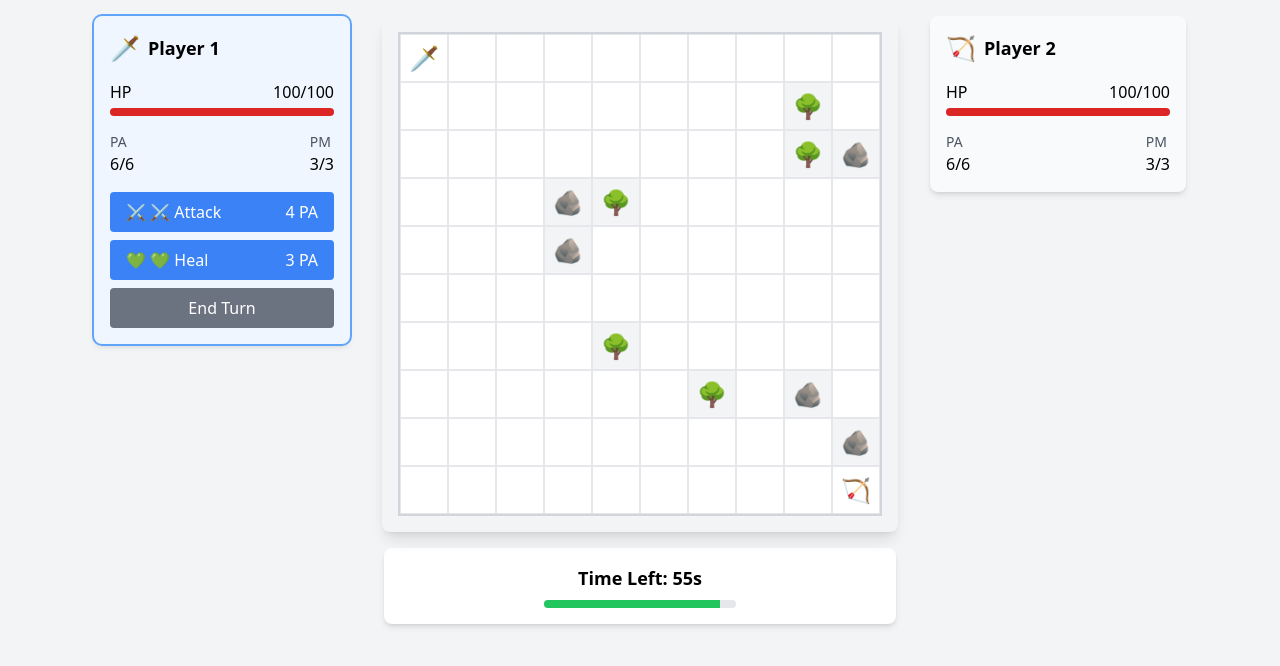
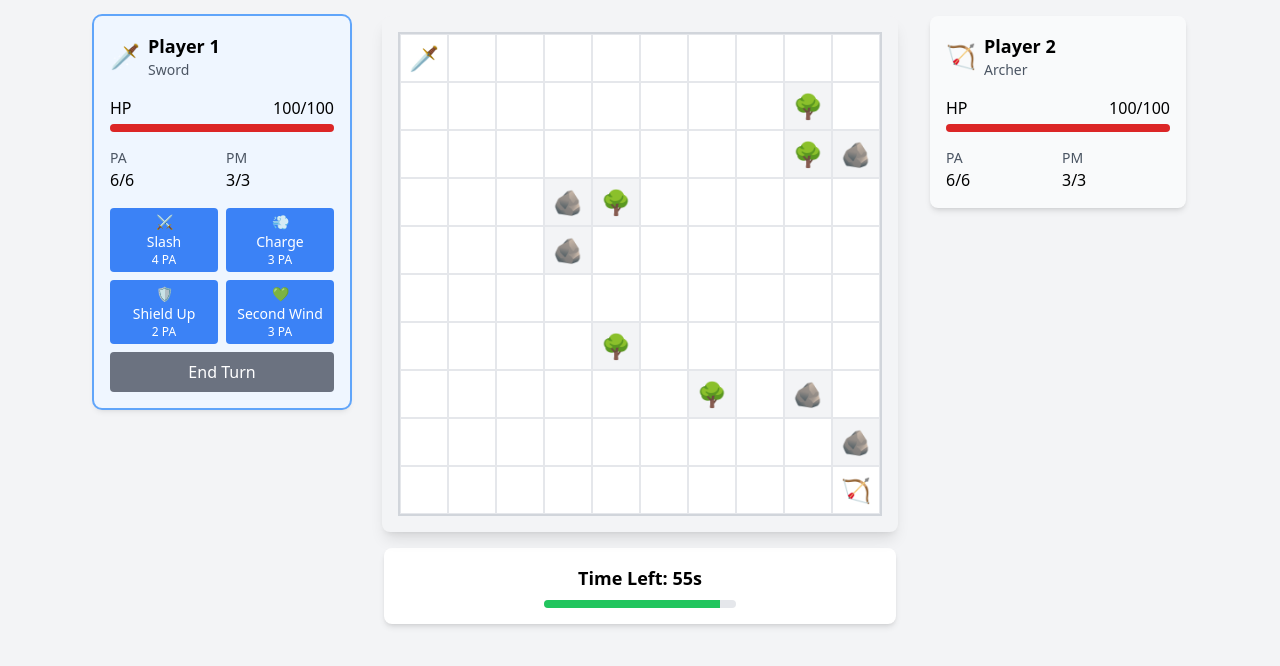
Before and after one commit to vincent38wargnier/dofus-lite, a React (Create React App) app: page / in a window 1280 px wide. Shown: the top 666 px of the page. Built offline with nearby package versions, Linux system fonts and the light colour scheme.

Commit message:
ajout de sorts specifiques par calsses

```diff
--- a/src/components/ui/PlayerInfo.jsx
+++ b/src/components/ui/PlayerInfo.jsx
@@ -1,16 +1,23 @@
 import React from 'react';
-import SpellBook from './SpellBook';
+import { CLASSES } from '../../utils/classes';
 
 const PlayerInfo = ({ player, isActive, onSpellSelect, onEndTurn }) => {
+  const playerClass = CLASSES[player.class];
+
   return (
     <div className={`p-4 rounded-lg shadow-md w-64 ${isActive ? 'bg-blue-50 ring-2 ring-blue-400' : 'bg-gray-50'}`}>
       <div className="flex items-center gap-2 mb-4">
         <span className="text-2xl">
-          {player.id === 0 ? '🗡️' : '🏹'}
+          {playerClass.icon}
         </span>
-        <h2 className="text-lg font-bold">
-          Player {player.id + 1}
-        </h2>
+        <div>
+          <h2 className="text-lg font-bold">
+            Player {player.id + 1}
+          </h2>
+          <div className="text-sm text-gray-600">
+            {playerClass.name}
+          </div>
+        </div>
       </div>
 
       <div className="space-y-4">
@@ -27,7 +34,7 @@ const PlayerInfo = ({ player, isActive, onSpellSelect, onEndTurn }) => {
           </div>
         </div>
 
-        <div className="flex justify-between">
+        <div className="grid grid-cols-2 gap-2">
           <div>
             <div className="text-sm text-gray-600">PA</div>
             <div className="font-medium">{player.pa}/6</div>
@@ -36,14 +43,39 @@ const PlayerInfo = ({ player, isActive, onSpellSelect, onEndTurn }) => {
             <div className="text-sm text-gray-600">PM</div>
             <div className="font-medium">{player.pm}/3</div>
           </div>
+          {player.armor > 0 && (
+            <div>
+              <div className="text-sm text-gray-600">Armor</div>
+              <div className="font-medium">{player.armor}</div>
+            </div>
+          )}
         </div>
 
         {isActive && (
           <div className="space-y-2">
-            <SpellBook
-              pa={player.pa}
-              onSpellSelect={onSpellSelect}
-            />
+            <div className="grid grid-cols-2 gap-2">
+              {player.spells.map((spell) => (
+                <button
+                  key={spell.id}
+                  onClick={() => onSpellSelect(spell)}
+                  disabled={player.pa < spell.pa}
+                  className={`
+                    px-2 py-1 rounded text-sm
+                    ${player.pa < spell.pa
+                      ? 'bg-gray-200 text-gray-400 cursor-not-allowed'
+                      : 'bg-blue-500 text-white hover:bg-blue-600'}
+                  `}
+                  title={spell.description}
+                >
+                  <div className="flex flex-col items-center">
+                    <span>{spell.emoji}</span>
+                    <span>{spell.name}</span>
+                    <span className="text-xs">{spell.pa} PA</span>
+                  </div>
+                </button>
+              ))}
+            </div>
+
             <button
               onClick={onEndTurn}
               className="w-full px-4 py-2 bg-gray-500 text-white rounded hover:bg-gray-600 transition-colors"
--- a/src/hooks/useGameState.js
+++ b/src/hooks/useGameState.js
@@ -1,5 +1,6 @@
 import { useReducer, useEffect } from 'react';
 import { BOARD_SIZE, INITIAL_STATS, OBSTACLE_CHANCE, CELL_TYPES } from '../utils/constants';
+import { CLASSES } from '../utils/classes';
 
 // Initial game state
 const createInitialState = () => ({
@@ -13,17 +14,23 @@ const createInitialState = () => ({
   players: [
     {
       id: 0,
+      class: 'SWORD',
       position: { x: 0, y: 0 },
       hp: INITIAL_STATS.hp,
       pa: INITIAL_STATS.pa,
-      pm: INITIAL_STATS.pm
+      pm: INITIAL_STATS.pm,
+      armor: 0,
+      spells: CLASSES.SWORD.spells
     },
     {
       id: 1,
+      class: 'ARCHER',
       position: { x: 9, y: 9 },
       hp: INITIAL_STATS.hp,
       pa: INITIAL_STATS.pa,
-      pm: INITIAL_STATS.pm
+      pm: INITIAL_STATS.pm,
+      armor: 0,
+      spells: CLASSES.ARCHER.spells
     }
   ],
   currentPlayer: 0,
@@ -86,7 +93,21 @@ const findPath = (start, end, board, maxDistance) => {
   return null;
 };
 
-const reducer = (state, action) => {
+const calculateDamage = (spell, attacker, defender) => {
+  let finalDamage = spell.damage;
+
+  // Apply armor reduction if defender has armor
+  if (defender.armor > 0) {
+    finalDamage = Math.max(0, finalDamage - defender.armor);
+  }
+
+  // Add some randomness (-2 to +2)
+  finalDamage += Math.floor(Math.random() * 5) - 2;
+
+  return Math.max(0, finalDamage);
+};
+
+const gameReducer = (state, action) => {
   switch (action.type) {
     case 'SET_HOVERED_CELL': {
       if (state.moving || state.selectedSpell) return state;
@@ -186,32 +207,31 @@ const reducer = (state, action) => {
       let updatedPlayers = [...state.players];
       let damageAnimation = null;
 
-      if (state.selectedSpell.id === 'attack' && targetPlayer && targetPlayer.id !== currentPlayer.id) {
-        const damage = state.selectedSpell.damage;
+      if (state.selectedSpell.damage && targetPlayer && targetPlayer.id !== currentPlayer.id) {
+        const finalDamage = calculateDamage(state.selectedSpell, currentPlayer, targetPlayer);
         damageAnimation = {
           playerId: targetPlayer.id,
           position: targetPlayer.position,
-          value: damage,
+          value: finalDamage,
           type: 'damage'
         };
 
         updatedPlayers = state.players.map(player =>
           player.id === targetPlayer.id
-            ? { ...player, hp: Math.max(0, player.hp - damage) }
+            ? { ...player, hp: Math.max(0, player.hp - finalDamage) }
             : player
         );
-      } else if (state.selectedSpell.id === 'heal' && targetPlayer && targetPlayer.id === currentPlayer.id) {
-        const healing = state.selectedSpell.healing;
+      } else if (state.selectedSpell.healing && targetPlayer && targetPlayer.id === currentPlayer.id) {
         damageAnimation = {
           playerId: currentPlayer.id,
           position: currentPlayer.position,
-          value: healing,
+          value: state.selectedSpell.healing,
           type: 'heal'
         };
 
         updatedPlayers = state.players.map(player =>
           player.id === currentPlayer.id
-            ? { ...player, hp: Math.min(100, player.hp + healing) }
+            ? { ...player, hp: Math.min(100, player.hp + state.selectedSpell.healing) }
             : player
         );
       }
@@ -255,7 +275,7 @@ const reducer = (state, action) => {
 
     case 'TICK_TIMER': {
       if (state.timeLeft <= 0) {
-        return reducer(state, { type: 'END_TURN' });
+        return gameReducer(state, { type: 'END_TURN' });
       }
       return {
         ...state,
@@ -268,8 +288,8 @@ const reducer = (state, action) => {
   }
 };
 
-export default function useGameState() {
-  const [state, dispatch] = useReducer(reducer, initialState);
+const useGameState = () => {
+  const [state, dispatch] = useReducer(gameReducer, initialState);
 
   useEffect(() => {
     const timer = setInterval(() => {
@@ -315,4 +335,6 @@ export default function useGameState() {
     selectSpell: (spell) => dispatch({ type: 'SELECT_SPELL', payload: spell }),
     endTurn: () => dispatch({ type: 'END_TURN' })
   };
-}
+};
+
+export default useGameState;
--- /dev/null
+++ b/src/utils/classes.js
@@ -0,0 +1,90 @@
+// Class-specific spells and characteristics
+export const CLASSES = {
+  SWORD: {
+    name: 'Sword',
+    icon: '🗡️',
+    description: 'Close-range warrior with powerful melee attacks',
+    spells: [
+      {
+        id: 'sword_slash',
+        name: 'Slash',
+        damage: 30,
+        range: 1,
+        pa: 4,
+        description: 'A powerful melee attack',
+        emoji: '⚔️'
+      },
+      {
+        id: 'charge',
+        name: 'Charge',
+        damage: 20,
+        range: 2,
+        pa: 3,
+        description: 'Rush towards enemy and attack',
+        emoji: '💨'
+      },
+      {
+        id: 'armor_up',
+        name: 'Shield Up',
+        boost: { armor: 15 },
+        range: 0,
+        pa: 2,
+        description: 'Increase defense temporarily',
+        emoji: '🛡️'
+      },
+      {
+        id: 'battle_heal',
+        name: 'Second Wind',
+        healing: 15,
+        range: 0,
+        pa: 3,
+        description: 'Regain some health',
+        emoji: '💚'
+      }
+    ]
+  },
+  ARCHER: {
+    name: 'Archer',
+    icon: '🏹',
+    description: 'Long-range fighter specializing in distance attacks',
+    spells: [
+      {
+        id: 'precise_shot',
+        name: 'Precise Shot',
+        damage: 20,
+        range: 5,
+        pa: 3,
+        description: 'Long-range accurate arrow shot',
+        emoji: '🎯'
+      },
+      {
+        id: 'rain_of_arrows',
+        name: 'Arrow Rain',
+        damage: 15,
+        range: 4,
+        aoe: true, // Area of effect
+        pa: 4,
+        description: 'Attack multiple cells in an area',
+        emoji: '☔'
+      },
+      {
+        id: 'jump_back',
+        name: 'Jump Back',
+        boost: { movement: 2 },
+        range: 0,
+        pa: 2,
+        description: 'Jump away from enemies',
+        emoji: '↩️'
+      },
+      {
+        id: 'healing_arrow',
+        name: 'Healing Arrow',
+        healing: 10,
+        range: 0,
+        pa: 3,
+        description: 'Self-healing arrow',
+        emoji: '💝'
+      }
+    ]
+  }
+};
```
